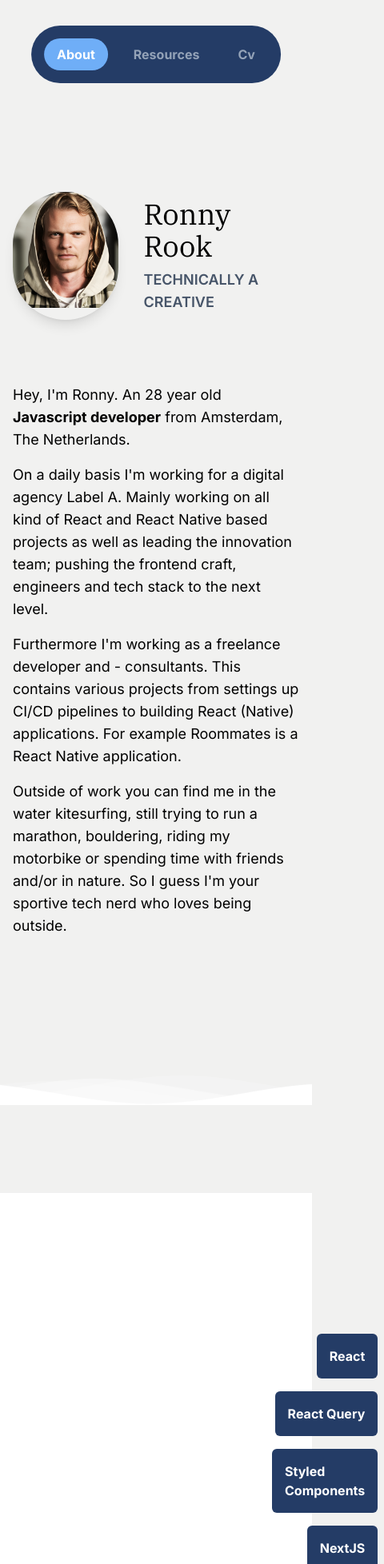
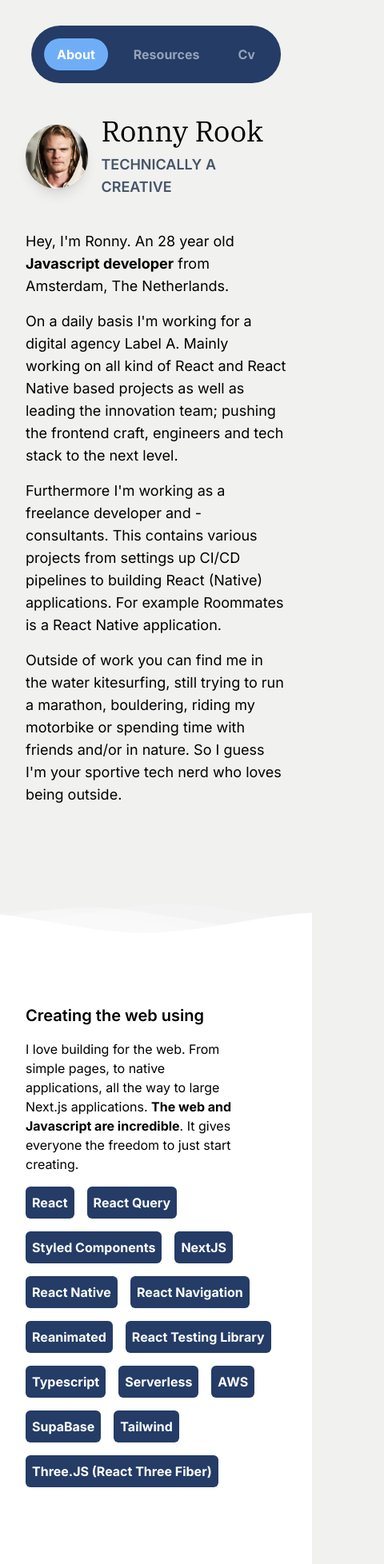
Before and after one commit to rnnyrk/ronnyrook.nl, a Next.js app: page / in a window 390 px wide. Shown: the top 1956 px of the page at 80% size, 480 px wide, since content can reach past the window. Built offline with nearby package versions, Linux system fonts and the light colour scheme.

Commit message:
Responsive design fixes

```diff
--- a/src/app/cv/page.tsx
+++ b/src/app/cv/page.tsx
@@ -11,7 +11,7 @@ export const metadata = {
 const Cv = () => {
   return (
     <>
-      <Container className="mb-10 pb-20">
+      <Container className="px-8 mb-6 pb-10 md:mb-10 md:pb-20">
         <Heading>Experience</Heading>
         <p className="mt-8 mb-20 text-lg">
           After (and during) studying Comminucations and Multimedia Design at the Hogeschool van
@@ -20,8 +20,8 @@ const Cv = () => {
         </p>
       </Container>
 
-      <section className="py-40 bg-white">
-        <Container>
+      <section className="py-20 md:py-40 bg-white">
+        <Container className="px-8">
           <Experience
             title="Label A"
             date="March 2016 - present"
--- a/src/app/layout.tsx
+++ b/src/app/layout.tsx
@@ -55,7 +55,7 @@ const Layout = ({ children }: Props) => {
       className={clsx('text-black bg-rnny-light', inter.className)}
     >
       <head />
-      <body className="min-h-full min-w-full overflow-x-hidden pt-60">
+      <body className="min-h-full min-w-full overflow-x-hidden pt-36 md:pt-60">
         <Menu />
         <main>{children}</main>
       </body>
--- a/src/app/page.tsx
+++ b/src/app/page.tsx
@@ -8,7 +8,7 @@ const Home = () => {
       <Intro />
       <Skills />
       <Container>
-        <footer className="mb-8">
+        <footer className="px-4 mb-8">
           <p className="text-slate-600 text-xs italic">
             Build with NextJS 13 (app dir/RSC), PNPM, Tailwind, Framer Motion and TypeScript
           </p>
--- a/src/components/common/layout/Experience.tsx
+++ b/src/components/common/layout/Experience.tsx
@@ -2,7 +2,7 @@ import { Heading } from 'common/typography/Heading';
 
 export const Experience = ({ date, description, title }: ExperienceProps) => {
   return (
-    <div className="flex flex-col md:flex-row items-start mb-6 pb-6 px-4 md:mb-14 md:pb-14 md:px-0 border-b-[1px] border-rnny-gray last:border-b-0">
+    <div className="flex flex-col md:flex-row items-start mb-6 pb-6 md:mb-14 md:pb-14 md:px-0 border-b-[1px] border-rnny-gray last:border-b-0">
       <Heading className="text-xl font-bold w-full md:w-40">{title}</Heading>
       <p className="my-6 md:my-0 md:mx-8 w-10/12 text-rnny-gray-tint">{description}</p>
       <span className="text-sm mb-4 w-60 text-rnny-gray-tint">{date}</span>
--- a/src/components/common/layout/List.tsx
+++ b/src/components/common/layout/List.tsx
@@ -6,12 +6,17 @@ type ListType = {
 };
 
 const ListContainer = ({ className, children }: ListType) => (
-  <ul className={clsx(`flex flex-wrap justify-end list-none p-0`, className)}>{children}</ul>
+  <ul className={clsx(`flex flex-wrap md:justify-end list-none p-0`, className)}>{children}</ul>
 );
 
 const ListItem = ({ className, children }: ListType) => {
   return (
-    <li className={clsx(`p-4 m-2 rounded-md font-bold text-white bg-rnny-primary-tint`, className)}>
+    <li
+      className={clsx(
+        `p-2 md:p-4 m-2 rounded-md font-bold text-white bg-rnny-primary-tint`,
+        className,
+      )}
+    >
       {children}
     </li>
   );
--- a/src/components/modules/home/Intro.tsx
+++ b/src/components/modules/home/Intro.tsx
@@ -20,10 +20,10 @@ const getAge = () => {
 
 export const Intro = () => {
   return (
-    <Container>
+    <Container className="px-8">
       <article>
-        <header className="flex items-center mb-20">
-          <figure className="w-40 h-40 m-0 overflow-hidden rounded-full shadow-lg">
+        <header className="flex items-center mb-10 md:mb-20">
+          <figure className="w-20 h-20 md:w-40 md:h-40 m-0 overflow-hidden rounded-full shadow-lg">
             <Image
               src="/images/ronny-ai.jpg"
               alt="Ronny Rook"
@@ -31,7 +31,7 @@ export const Intro = () => {
               height={200}
             />
           </figure>
-          <div className="ml-8">
+          <div className="ml-4 md:ml-8">
             <Heading>Ronny Rook</Heading>
             <h2 className="mt-2 text-lg uppercase font-semibold text-slate-600">
               Technically a creative
--- a/src/components/modules/home/Skills.tsx
+++ b/src/components/modules/home/Skills.tsx
@@ -52,11 +52,11 @@ export const Skills = () => {
 
   return (
     <div
-      className="w-screen relative py-40 mt-80 mb-10 bg-white"
+      className="w-screen relative px-4 py-20 mt-40 md:py-40 md:mt-80 mb-10 bg-white"
       ref={ref}
     >
       <Waves />
-      <Container className="flex items-center">
+      <Container className="flex flex-col items-center md:flex-row">
         <div className="min-w-[260px] mr-14">
           <h2 className="mt-2 text-xl font-semibold">Creating the web using</h2>
           <p className="mt-4">
@@ -65,7 +65,7 @@ export const Skills = () => {
             gives everyone the freedom to just start creating.
           </p>
         </div>
-        <List.Container className="mt-2 mb-10">
+        <List.Container className="mt-2 mb-10 -ml-2 md:ml-0">
           {skills.map((skill, index) => (
             <motion.div
               key={skill}
--- a/src/components/modules/styles.scss
+++ b/src/components/modules/styles.scss
@@ -1,12 +1,12 @@
 .waves {
   position: absolute;
-  top: -150px;
   left: 0;
   width: 100%;
   margin-bottom: -7px; /*Fix for safari gap*/
-  height: 150px;
-  min-height: 150px;
-  max-height: 150px;
+  top: -40px;
+  height: 40px;
+  min-height: 40px;
+  max-height: 40px;
 }
 
 .parallax > use {
@@ -37,9 +37,11 @@
   }
 }
 /*Shrinking for mobile*/
-@media (max-width: 768px) {
+@media (min-width: 768px) {
   .waves {
-    height: 40px;
-    min-height: 40px;
+    top: -150px;
+    height: 150px;
+    min-height: 150px;
+    max-height: 150px;
   }
 }
```
